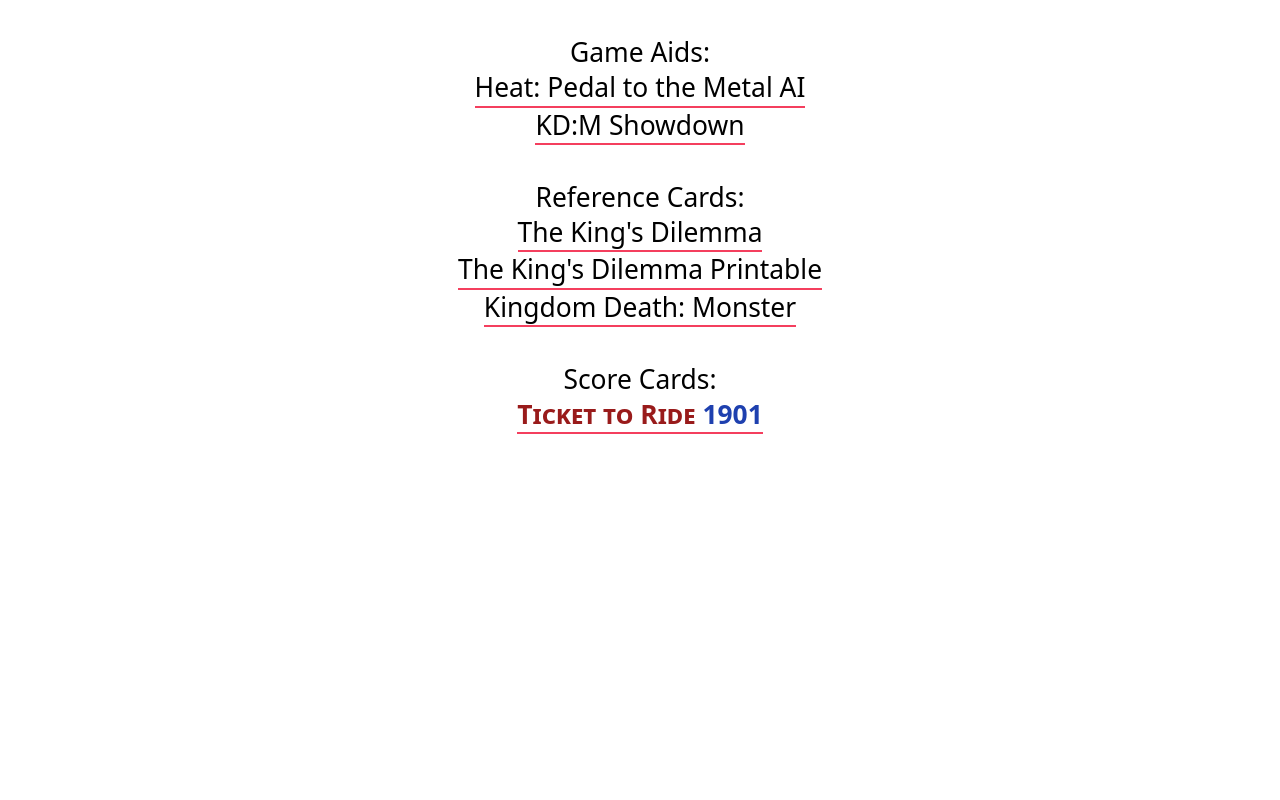
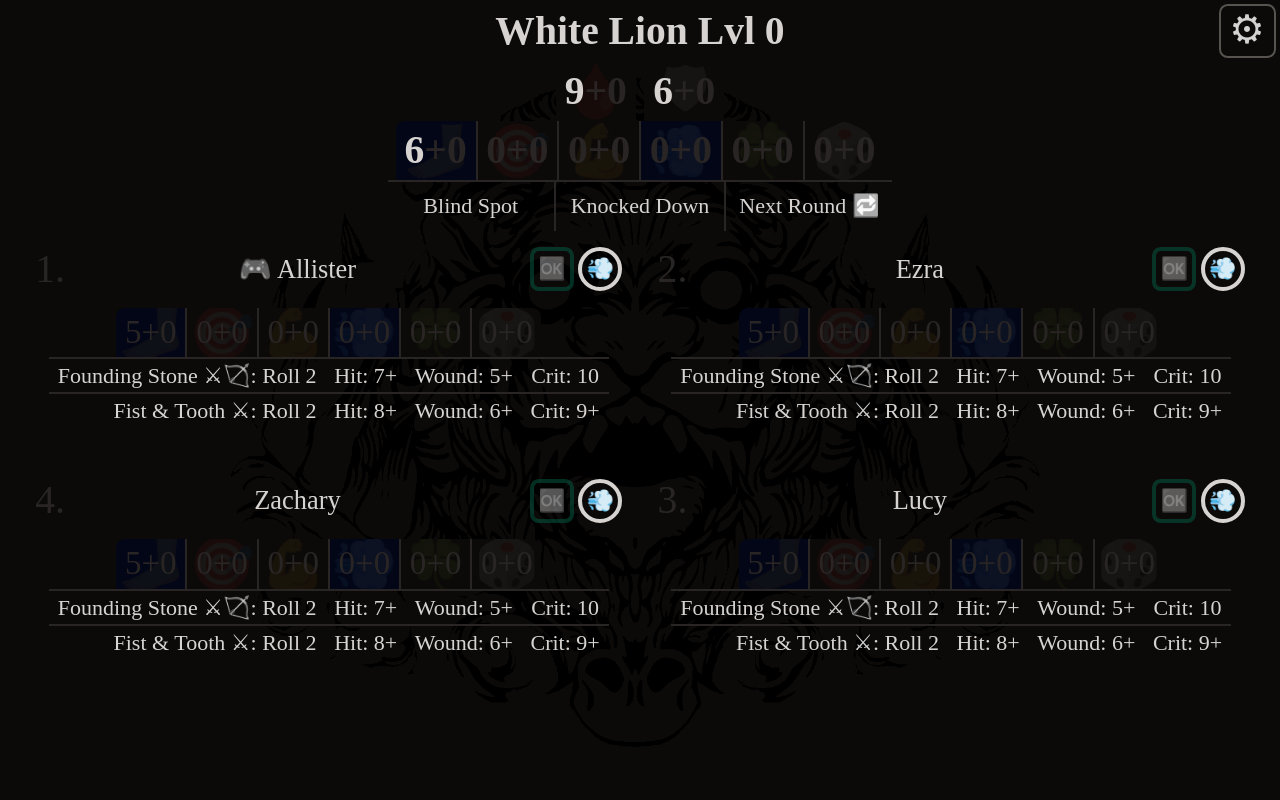
Before and after one commit to nick1n/heat, a Vue app: page /#/showdown in a window 1280 px wide. Before the commit this address led to /#/. Shown: the top 800 px of the page. Built offline with nearby package versions, Linux system fonts and the light colour scheme.

Commit message:
minor styling changes

```diff
--- a/src/components/Monster/Weapon.vue
+++ b/src/components/Monster/Weapon.vue
@@ -25,29 +25,29 @@
 </script>
 
 <template>
-  <div class="col-span-4 cursor-pointer border-t-2 border-stone-800 px-2 text-left sm:hidden lg:block xl:hidden"
+  <div class="col-span-4 hidden cursor-pointer border-t-2 border-stone-800 px-2 text-left lg:block xl:hidden"
     @click="displayProbs = !displayProbs">
     {{ weapon.name }} <span class="grayscale">{{ weapon.icon }}</span>:
   </div>
-  <div class="cursor-pointer border-stone-800 px-2 text-left sm:hidden lg:block xl:hidden"
+  <div class="hidden cursor-pointer border-stone-800 px-2 text-left lg:block xl:hidden"
     @click="displayProbs = !displayProbs">
     Roll {{ numOfDice }}
   </div>
 
-  <div class="hidden cursor-pointer truncate border-t-2 border-stone-800 px-2 text-right sm:block lg:hidden xl:block"
+  <div class="cursor-pointer truncate border-t-2 border-stone-800 px-2 text-right lg:hidden xl:block"
     style="direction: rtl" @click="displayProbs = !displayProbs">
     {{ weapon.name }} <span class="grayscale">{{ weapon.icon }}</span>: Roll {{ numOfDice }}
   </div>
 
-  <div class="cursor-pointer border-stone-800 px-2 sm:border-t-2 lg:border-0 xl:border-t-2"
+  <div class="cursor-pointer border-t-2 border-stone-800 px-2 lg:border-0 xl:border-t-2"
     @click="displayProbs = !displayProbs">
     Hit: {{ lantern(hitOn) }}
   </div>
-  <div class="cursor-pointer border-stone-800 px-2 sm:border-t-2 lg:border-0 xl:border-t-2"
+  <div class="cursor-pointer border-t-2 border-stone-800 px-2 lg:border-0 xl:border-t-2"
     @click="displayProbs = !displayProbs">
     Wound: {{ lantern(woundOn) }}
   </div>
-  <div class="cursor-pointer border-stone-800 px-2 sm:border-t-2 lg:border-0 xl:border-t-2"
+  <div class="cursor-pointer border-t-2 border-stone-800 px-2 lg:border-0 xl:border-t-2"
     @click="displayProbs = !displayProbs">
     <strong v-if="critOn > 10">Can't Crit</strong>
     <template v-else>
--- a/src/views/ShowdownView.vue
+++ b/src/views/ShowdownView.vue
@@ -156,17 +156,19 @@
 </script>
 
 <template>
-  <div
-    class="font-kdm-text select-none bg-stone-950 bg-contain bg-top bg-no-repeat text-center font-bold text-stone-300"
-    :style="`background-image: url(/img/${mon.img})`">
-    <div class="relative min-h-screen">
-      <h1 class="text-4xl font-bold leading-loose">
+  <div class="font-kdm-text select-none bg-stone-950 text-center font-bold text-stone-300">
+    <component is="style">
+      .filter { --tw-grayscale: grayscale({{ store.settings.grayscale }}%) }
+    </component>
+
+    <div class="relative min-h-screen bg-contain bg-top bg-no-repeat" :style="`background-image: url(/img/${mon.img})`">
+      <h1 class="pt-2 text-5xl font-bold leading-none lg:text-4xl">
         <button class="rounded-lg px-4 hover:bg-sky-950" @click.prevent="selectMonster = true">
           {{ mon.name }} Lvl {{ mon.lvl }}
         </button>
       </h1>
-      <div class="flex flex-wrap justify-center text-4xl font-bold">
-        <div class="grid grid-cols-2 justify-center gap-2 p-2">
+      <div class="flex flex-wrap justify-center text-5xl font-bold lg:text-4xl">
+        <div class="grid grid-cols-2 justify-center gap-2 pt-2">
           <h2 class="hidden">Health</h2>
           <h2 class="hidden">Toughness</h2>
           <div>
@@ -177,25 +179,25 @@
               @click="dialog(mon, 'toughness')" />
           </div>
         </div>
-        <div class="basis-full text-2xl sm:text-3xl">
+        <div class="basis-full text-5xl lg:text-4xl">
           <Attribute v-for="attr in ATTRIBUTE_ORDERS[store.settings.attrOrder]" :key="'mon-' + attr" :attr
             :base="mon.base[attr]" :mod="mon.mod[attr]" @click="dialog(mon, attr)" />
         </div>
-        <div class="grid grid-cols-3 justify-center p-2">
-          <button class="rounded-l-lg border-2 border-stone-800 px-4 py-2 text-xl font-medium"
+        <div class="grid grid-cols-3 justify-center">
+          <button class="rounded-bl-lg border-r-2 border-t-2 border-stone-800 px-3 py-2 text-xl font-medium"
             :class="toggleBlindSpot ? 'bg-stone-800 hover:bg-stone-900' : 'hover:bg-stone-800'"
             @click.prevent="toggleBlindSpot = !toggleBlindSpot">
             Blind Spot
           </button>
-          <button class="border-2 border-l-0 border-stone-800 px-4 py-2 text-xl font-medium"
+          <button class="border-t-2 border-stone-800 px-3 py-2 text-xl font-medium"
             :class="toggleKnockedDown ? 'bg-stone-800 hover:bg-stone-900' : 'hover:bg-stone-800'"
             @click.prevent="toggleKnockedDown = !toggleKnockedDown">
             Knocked Down
           </button>
-          <button class="rounded-r-lg border-2 border-l-0 border-stone-800 px-4 py-2 text-xl font-medium"
+          <button class="rounded-br-lg border-l-2 border-t-2 border-stone-800 px-3 py-2 text-xl font-medium"
             :class="toggleKnockedDown ? 'bg-stone-800 hover:bg-stone-900' : 'hover:bg-stone-800'"
             @click.prevent="store.nextRound">
-            Next Round <span :style="`filter:grayscale(${store.settings.grayscale}%)`">🔄</span>
+            Next Round <span class="inline-block -scale-x-[1] filter">🔄</span>
           </button>
         </div>
       </div>
@@ -207,10 +209,10 @@
             <h2 class="flex justify-between gap-2 text-4xl leading-normal">
               <div class="my-2 text-stone-800">{{ i + 1 }}.</div>
               <button
-                class="my-2 min-w-0 cursor-pointer overflow-hidden text-ellipsis whitespace-nowrap rounded-lg px-4 hover:bg-sky-950"
+                class="my-2 min-w-0 cursor-pointer overflow-hidden text-ellipsis whitespace-nowrap rounded-lg px-4 py-1 text-2xl hover:bg-sky-950"
                 :class="survivor.dead ? 'text-stone-600' : survivor.retired ? 'text-stone-400' : ''"
                 @click.prevent="showSurvivorDialog(hunter.survivorId)">
-                <span :style="`filter:grayscale(${store.settings.grayscale}%)`">
+                <span class="filter">
                   {{ survivor.icons + (store.monController === i ? '🎮' : '') + (survivor.dead ? '💀' : '') }}
                 </span>
                 {{ survivor.name }}
@@ -229,7 +231,7 @@
                 </button>
 
                 <button v-for="action in survivor.actions.sort()" :key="hunter.survivorId + '-action-' + action"
-                  class="relative h-10 w-10 rounded-full border-4 text-xl leading-10"
+                  class="relative h-10 w-10 rounded-full border-[.25rem] text-xl leading-10"
                   :class="survivor.dead || store.hasUsedAction(i, action) ? 'border-stone-600' : 'border-stone-300'"
                   :title="capitalize(action)" @click.prevent="store.useSurvivalAction(i, action)">
                   <div
@@ -242,7 +244,7 @@
               </div>
             </h2>
 
-            <div class="text-2xl sm:text-3xl">
+            <div class="text-4xl lg:text-2xl xl:text-3xl">
               <Attribute v-for="attr in ATTRIBUTE_ORDERS[store.settings.attrOrder]" :key="'surv-' + attr" :attr
                 :base="survivor.base[attr]" :mod="survivor.mod[attr]" @click="dialog(survivor, attr)" />
             </div>
@@ -257,7 +259,7 @@
       <div class="absolute right-1 top-1">
         <button class="rounded-lg border-2 border-stone-600 px-2 text-4xl leading-tight"
           @click.prevent="settingsDialog = true">
-          <span :style="`filter:grayscale(${store.settings.grayscale}%)`">⚙</span>
+          <span class="filter">⚙</span>
         </button>
         <button
           class="hidden rounded-lg border-2 border-stone-900 p-2 leading-normal outline-sky-950 hover:bg-stone-900 focus:outline-2 active:bg-black"
@@ -279,7 +281,7 @@
                 class="max-w-full cursor-pointer overflow-hidden text-ellipsis whitespace-nowrap rounded-lg px-4 leading-normal hover:bg-sky-950"
                 :class="survivor.dead ? 'text-stone-600' : survivor.retired ? 'text-stone-400' : ''"
                 @click.prevent="showSurvivorDialog(i)">
-                <span :style="`filter:grayscale(${store.settings.grayscale}%)`">
+                <span class="filter">
                   {{ survivor.icons + (survivor.dead ? '💀' : survivor.retired ? '👴' : '') }}
                 </span>
                 {{ survivor.name }}
@@ -292,8 +294,8 @@
         </div>
       </div>
 
-      <button class="mt-2 w-16 rounded-lg px-1 text-center text-4xl leading-normal hover:bg-slate-800"
-        @click.prevent="store.addSurvivor" :style="`filter:grayscale(${store.settings.grayscale}%)`">
+      <button class="mt-2 w-16 rounded-lg px-1 text-center text-4xl leading-normal filter hover:bg-slate-800"
+        @click.prevent="store.addSurvivor">
         ➕
       </button>
     </div>
@@ -390,8 +392,7 @@
           <h3 class="my-2 flex justify-between gap-2 text-4xl font-bold leading-normal">
             <button class="rounded-lg border-2 border-stone-800 px-1 hover:bg-slate-800"
               @click.prevent="survivor.retired = !survivor.retired">
-              <span :class="survivor.retired ? '' : 'opacity-5'"
-                :style="`filter:grayscale(${store.settings.grayscale}%)`">
+              <span :class="survivor.retired ? '' : 'opacity-5'" class="filter">
                 👴
               </span>
             </button>
@@ -399,7 +400,7 @@
               @input="(e) => survivor.name = (e.target as HTMLInputElement).value" />
             <button class="rounded-lg border-2 border-stone-800 px-1 hover:bg-slate-800"
               @click.prevent="survivor.dead = !survivor.dead">
-              <span :class="survivor.dead ? '' : 'opacity-5'" :style="`filter:grayscale(${store.settings.grayscale}%)`">
+              <span :class="survivor.dead ? '' : 'opacity-5'" class="filter">
                 💀
               </span>
             </button>
@@ -436,8 +437,7 @@
                   {{ `${weapon.name} ${weapon.icon}: ${weapon.speed}❨${weapon.acc}+${weapon.str}❩` }}
                 </option>
               </select>
-              <button class="w-12 px-2 text-center" :style="`filter:grayscale(${store.settings.grayscale}%)`"
-                @click.prevent="addWeapon">
+              <button class="w-12 px-2 text-center filter" @click.prevent="addWeapon">
                 ➕
               </button>
             </div>
@@ -447,21 +447,20 @@
                 :weapon="WEAPONS[weaponId] ?? WEAPONS['FIST_N_TOOTH']">
                 <div class="px-2">
                   {{ weapon.name }}
-                  <span :style="`filter:grayscale(${store.settings.grayscale}%)`">
+                  <span class="filter">
                     {{ weapon.icon }}
                   </span>{{ `: ${weapon.speed}❨${weapon.acc}+${weapon.str}❩` }}
                 </div>
               </GetValue>
-              <button class="w-12 px-2 text-center" :style="`filter:grayscale(${store.settings.grayscale}%)`"
-                @click.prevent="store.removeWeapon(selectedSurvivor, i)">
+              <button class="w-12 px-2 text-center filter" @click.prevent="store.removeWeapon(selectedSurvivor, i)">
                 ✖
               </button>
             </div>
           </div>
 
           <div class="flex justify-end">
-            <button @click.prevent="clickDelete" :style="`filter:grayscale(${store.settings.grayscale}%)`"
-              class="w-16 rounded-lg border-2 border-stone-800 px-1 text-center text-4xl leading-normal hover:bg-slate-800">
+            <button @click.prevent="clickDelete"
+              class="w-16 rounded-lg border-2 border-stone-800 px-1 text-center text-4xl leading-normal filter hover:bg-slate-800">
               {{ confirmDelete ? '✔' : '🗑️' }}
             </button>
           </div>
```
